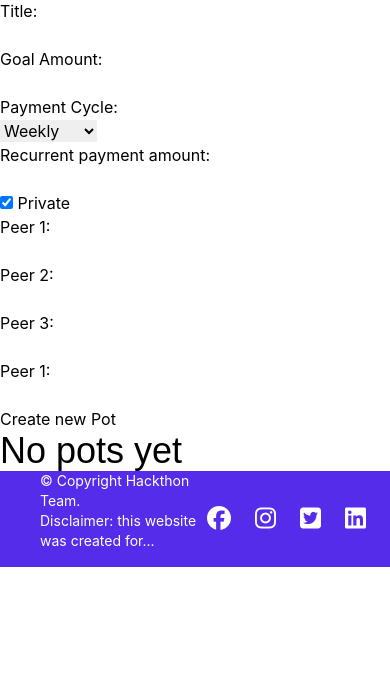
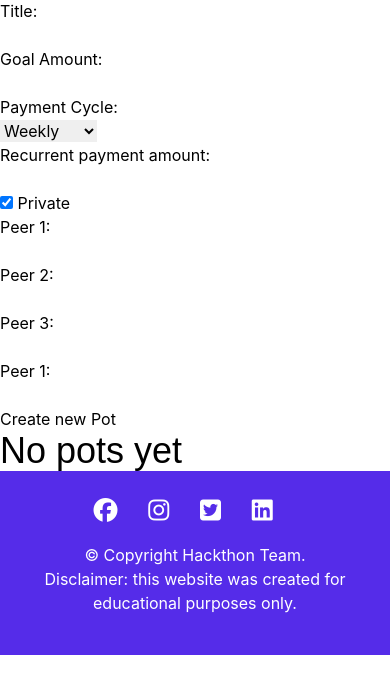
Before and after one commit to AwsSG/revfinance, a Flask app: page /createPot in a window 390 px wide. Shown: the part 153-844 px from the top of the page. Run offline with Flask 3, Linux system fonts and the light colour scheme; data that the repository does not hold is empty; style sheets or scripts are compiled from the project's sources; some libraries are stand-ins or nearby versions.

Commit message:
Fix style of footer for mobile

```diff
--- a/templates/base.html
+++ b/templates/base.html
@@ -50,37 +50,37 @@
         {% endblock %}
     </main>
 
-    <footer>
-      <div class="containter w-full h-24 bg-han-purple flex justify-between">
-        <!-- copyright and disclaimer -->
-        <div>
-          <p class="text-white ml-10 text-sm">
-            © Copyright Hackthon Team.
-          </p>
-          <p class="text-white ml-10 text-sm">
-            Disclaimer: this website was created for...
-          </p>
-        </div>
-
+    <footer class="p-6 bg-han-purple text-center">
+      <div class="container">
         <!-- social media icons -->
         <div>
-            <ul class="flex text-2xl text-white pt-8">
-              <li class="mr-6 hover:text-fluorescent-blue">
+            <ul class="text-2xl text-white text-center">
+              <li class="inline mr-6 hover:text-fluorescent-blue">
                 <a href="https://www.facebook.com" target="_blank" rel="noopener" aria-label="Visit our Facebook page (opens in a new tab)"><i class="fa-brands fa-facebook"></i></a>
               </li>
-              <li class="mr-6 hover:text-fluorescent-blue">
+              <li class="inline mr-6 hover:text-fluorescent-blue">
                 <a href="https://www.instagram.com" target="_blank" rel="noopener" aria-label="Visit our Instagram page (opens in a new tab)"><i class="fa-brands fa-instagram"></i></a>
               </li>
-              <li class="mr-6 hover:text-fluorescent-blue">
+              <li class="inline mr-6 hover:text-fluorescent-blue">
                 <a href="https://www.twitter.com" target="_blank" rel="noopener" aria-label="Visit our Twitter page (opens in a new tab)"><i class="fa-brands fa-square-twitter"></i></a>
               </li>
-              <li class="mr-6 hover:text-fluorescent-blue">
+              <li class="inline mr-6 hover:text-fluorescent-blue">
                 <a href="https://www.linkedin.com" target="_blank" rel="noopener" aria-label="Visit our LinkedIn page (opens in a new tab)"><i class="fa-brands fa-linkedin"></i></a>
               </li>
             </ul>
-          </div>
+        </div>
+          <!-- copyright and disclaimer -->
+        <div class="text-center p-4">
+          <p class="text-center text-white">
+            © Copyright Hackthon Team.
+          </p>
+          <p class="text-center text-white">
+            Disclaimer: this website was created for educational purposes only.
+          </p>
+        </div>
       </div>
     </footer>
+
     <!-- fontawesome script -->
     <script src="https://kit.fontawesome.com/f687081393.js" crossorigin="anonymous"></script>
     <script src="{{ url_for('static', filename='js/scripts.js') }}"></script>
```
